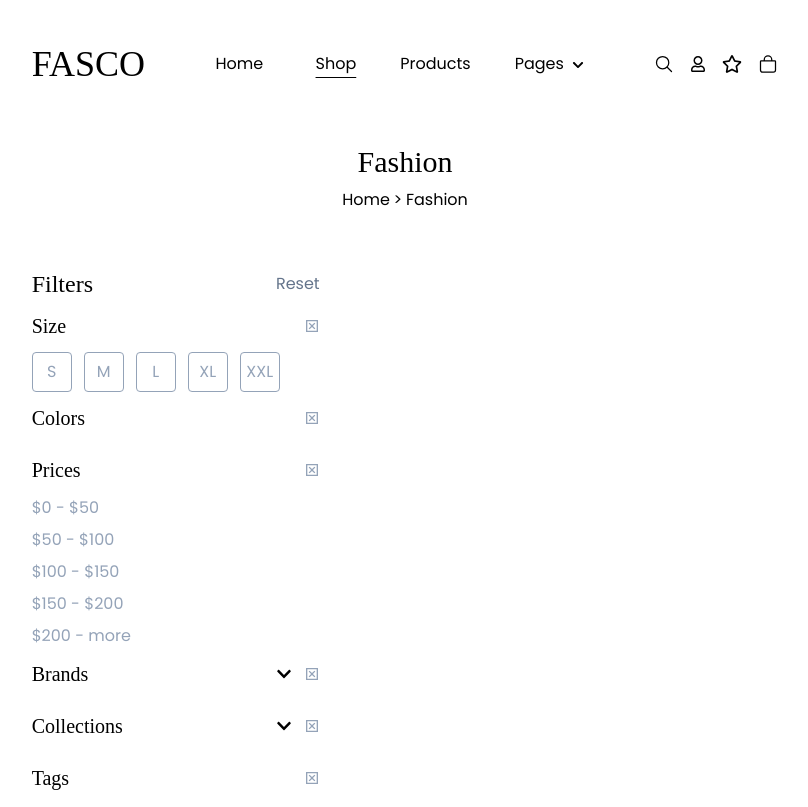
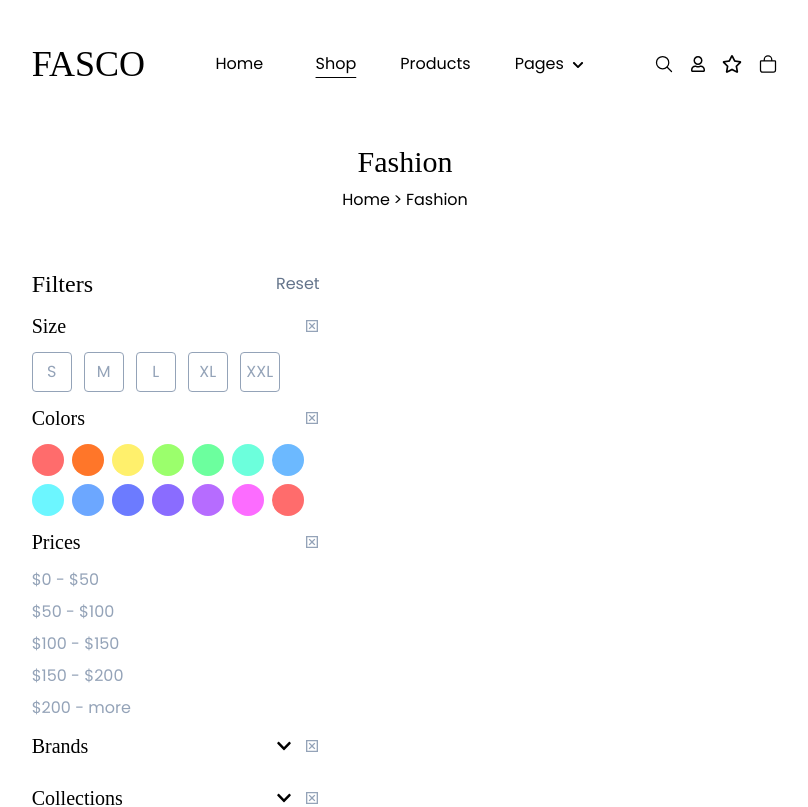
Before and after one commit to lychik1996/portfolioStore, a Next.js app: page /shop in a window 1280 px wide. Shown: the top 807 px of the page, without its empty margins (235-1043 px from the left). Built offline with nearby package versions, Linux system fonts and the light colour scheme; a web font is replaced by a local one.

Commit message:
small fix

```diff
--- a/app/(main)/products/[id]/_components/ChooseParams.tsx
+++ b/app/(main)/products/[id]/_components/ChooseParams.tsx
@@ -35,7 +35,7 @@ export default function ChooseParams({ colors, sizes }: ChooseParamsProps) {
         <p className="volkhov" >Color: <span style={{color:colors[color]}}>{colors[color]}</span></p>
         <div className="flex flex-row gap-2">
           {colors.map((cl, i) => (
-            <ColorButton key={i} cl={cl} color={color} index={i} setColor={setColor} size="10"/>
+            <ColorButton key={i} cl={cl} color={color} index={i} setColor={setColor} size="40px"/>
           ))}
         </div>
       </div>
--- a/app/(main)/shop/_components/FilterComponent/Colors.tsx
+++ b/app/(main)/shop/_components/FilterComponent/Colors.tsx
@@ -1,7 +1,5 @@
 import ColorButton from '@/components/ColorButton';
-import clsx from 'clsx';
 import { useState } from 'react';
-import { MdOutlineDisabledByDefault } from 'react-icons/md';
 import HeaderFilterComponent from './HeaderFilterComponent';
 const colors = [
   'rgb(255, 108, 108)',
@@ -32,7 +30,7 @@ export default function Colors() {
             color={color}
             index={i}
             setColor={setColor}
-            size="8"
+            size="32px"
           />
         ))}
       </div>
--- a/components/ColorButton.tsx
+++ b/components/ColorButton.tsx
@@ -18,10 +18,10 @@ export default function ColorButton({
     <div
       onClick={() => setColor(index)}
       className={clsx(
-        ' rounded-full flex items-center justify-center cursor-pointer',
+        'rounded-full flex items-center justify-center cursor-pointer aspect-square ',
         index === color && 'border-2 border-black',
-        `size-${size}`
       )}
+      style={{width:size}}
     >
       <div
         className={clsx(
```
